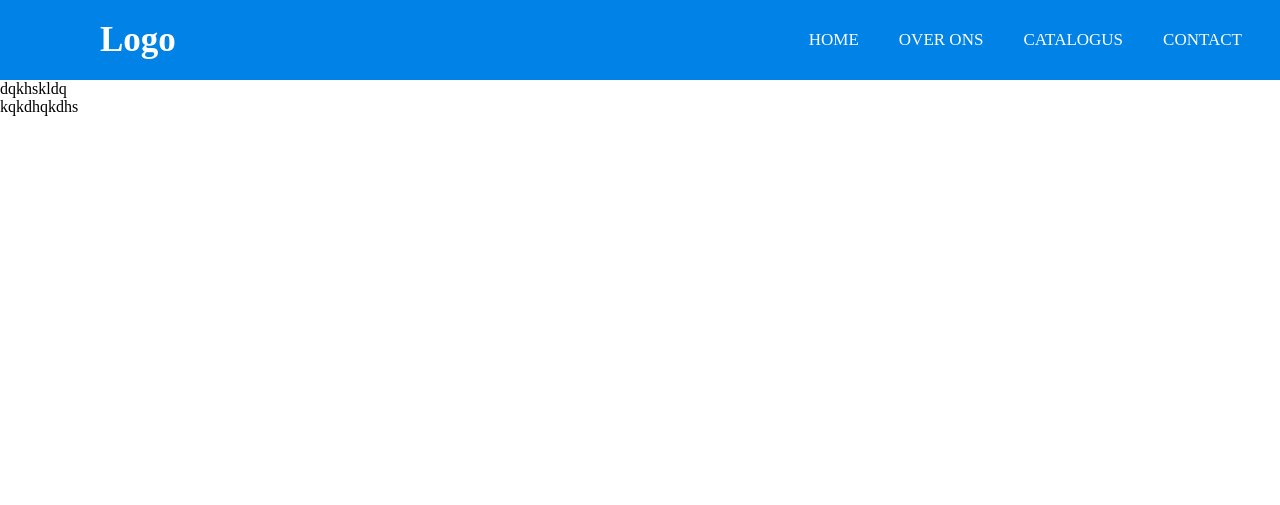
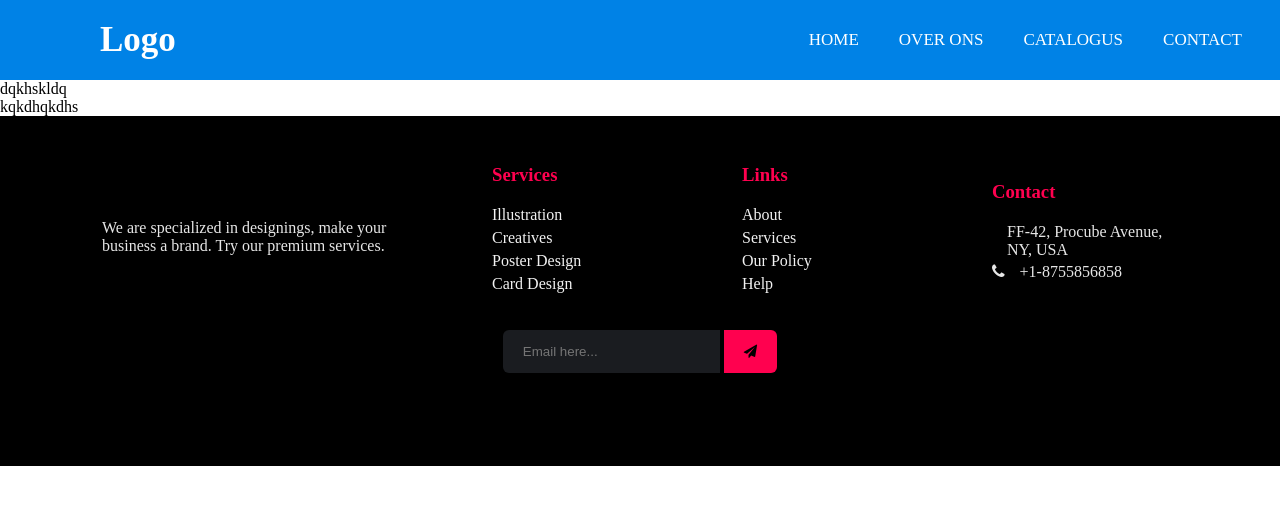
Before and after one commit to Kelly257/Eindwerk-Kelly2024, a PHP site: page /home.html in a window 1280 px wide. Shown: the top 505 px of the page. Run offline with PHP 8.4, Linux system fonts and the light colour scheme.

Commit message:
dsds
dsfksuhfks

```diff
--- a/css/style.css
+++ b/css/style.css
@@ -58,3 +58,147 @@ a:hover{
     cursor: pointer;
 
 }
+/*************************************************FOOTER******************* */
+footer{
+    background-color: #000000ff;
+    position: relative;
+    width: 100%;
+    min-height: 350px;
+    padding: 3rem 1rem;
+}
+.container {
+   max-width: 1140px;
+   margin: 0 auto;
+   display: flex;
+   justify-content: center;
+   align-items: center;
+   flex-direction: column;
+
+
+}
+.row{
+   display: flex;
+   justify-content: space-between;
+   align-items: center;
+}
+
+.col{
+   min-width: 250px;
+   color:#f2f2f2f2;
+   font-family: poppins;
+   padding:0 2rem;
+}
+.col .logo{
+   width: 100px;
+   margin-bottom:25px;
+}
+.col h3{
+   color:#ff014fff;
+   margin-bottom: 20px;
+   position: relative;
+   cursor: pointer;
+}
+.col h3::after{
+   content: '';
+   height:3px;
+   width:0px;
+   background-color: #ff014fff;
+   position: absolute;
+   bottom: 0;
+   left:0;
+   transition: 0.3s ease;
+
+}
+.col h3:hover::after{
+   width:30px
+}
+.col .social a i{
+   color:#ff014fff;
+   margin-top:2rem;
+   margin-right: 5px;
+   transition: 0.3s ease;
+}
+.col .social a i:hover{
+   transform: scale(1.5);
+   filter:grayscale(25);
+}
+.col .links a{
+   display: block;
+   text-decoration: none;
+   color:#f2f2f2;
+   margin-bottom: 5px;
+   position: relative;
+   transition: 0.3s ease;
+}
+.col .links a::before{
+   content:'';
+   height: 16px;
+   width:3px;
+   position: absolute;
+   top:5px;
+   left:-10px;
+   background-color: #ff014fff;
+   transition: 0.5s ease;
+   opacity: 0;
+}
+.col .links a:hover::before{
+   opacity: 1;
+}
+.col .links a:hover{
+   transform: translateX(-8px);
+   color:#ff014fff;
+}
+.col .contact-details{
+   display: inline-flex;
+   justify-content: space-between;
+}
+.col .contact-details i{
+   margin-right:15px;
+}
+.row .form{
+   display: flex;
+   justify-content: center;
+   align-items: center;
+   padding:2rem 0;
+}
+.row .form input{
+   background-color: #1a1c20ff;
+   border:0;
+   outline:none;
+   padding:14px 20px;
+   border-radius: 6px;
+   border-top-right-radius: 0;
+   border-bottom-right-radius: 0;
+}
+.form button{
+   padding:14px 20px;
+   border:0;
+   border-radius: 6px;
+   border-top-left-radius: 0;
+   border-bottom-left-radius: 0;
+   background-color: #ff014fff;
+}
+
+/********** Responsive Design ********/
+@media(max-width:900px)
+{
+ .row{
+   flex-direction: column;
+ }
+ .col{
+   width: 100%;
+   text-align: left;
+   margin-bottom: 25px;
+ }
+}
+@media(max-width:768px)
+{
+ .row{
+   flex-direction: column;
+ }
+ .col{
+   width: 100%;
+   text-align: left;
+   margin-bottom: 20px;
+ }
+}
--- a/home.html
+++ b/home.html
@@ -5,7 +5,7 @@
     <meta name="viewport" content="width=device-width, initial-scale=1.0">
    <link rel="stylesheet" href="css/style.css">
    <link rel="stylesheet" href="https://cdnjs.cloudflare.com/ajax/libs/font-awesome/4.7.0/css/font-awesome.min.css">
-    <!-- <link rel="stylesheet" href="https://cdnjs.cloudflare.com/ajax/libs/font-awesome/5.15.4/css/all.min.css">
+    <!--
     <link href="https://cdn.jsdelivr.net/npm/bootstrap@5.3.3/dist/css/bootstrap.min.css" rel="stylesheet" integrity="sha384-QWTKZyjpPEjISv5WaRU9OFeRpok6YctnYmDr5pNlyT2bRjXh0JMhjY6hW+ALEwIH" crossorigin="anonymous">
     <script src="https://cdn.jsdelivr.net/npm/bootstrap@5.3.3/dist/js/bootstrap.bundle.min.js" integrity="sha384-YvpcrYf0tY3lHB60NNkmXc5s9fDVZLESaAA55NDzOxhy9GkcIdslK1eN7N6jIeHz" crossorigin="anonymous"></script> -->
     <title>Elegant-Holorges</title>
@@ -63,5 +63,75 @@ dqkhskldq
 kqkdhqkdhs
 </div>
 
+
+
+
+
+
+<!-------------------------------footer---------------------------------------------->
+<footer>
+    <div class="container">
+        <div class="row">
+              <div class="col" id="company">
+                  <img src="" alt="" class="logo">
+                  <p>
+                    We are specialized in designings, make your business a brand.
+                    Try our premium services.
+                  </p>
+                  <div class="social">
+                    <a href="#"><i class="fab fa-facebook"></i></a>
+                    <a href="#"><i class="fab fa-instagram"></i></a>
+                    <a href="#"><i class="fab fa-youtube"></i></a>
+                    <a href="#"><i class="fab fa-twitter"></i></a>
+                    <a href="#"><i class="fab fa-linkedin"></i></a>
+                  </div>
+              </div>
+
+
+              <div class="col" id="services">
+                 <h3>Services</h3>
+                 <div class="links">
+                    <a href="#">Illustration</a>
+                    <a href="#">Creatives</a>
+                    <a href="#">Poster Design</a>
+                    <a href="#">Card Design</a>
+                 </div>
+              </div>
+
+              <div class="col" id="useful-links">
+                 <h3>Links</h3>
+                 <div class="links">
+                    <a href="#">About</a>
+                    <a href="#">Services</a>
+                    <a href="#">Our Policy</a>
+                    <a href="#">Help</a>
+                 </div>
+              </div>
+
+              <div class="col" id="contact">
+                  <h3>Contact</h3>
+                  <div class="contact-details">
+                     <i class="fa fa-location"></i>
+                     <p>FF-42, Procube Avenue, <br> NY, USA</p>
+                  </div>
+                  <div class="contact-details">
+                     <i class="fa fa-phone"></i>
+                     <p>+1-8755856858</p>
+                  </div>
+              </div>
+        </div>
+
+        <div class="row">
+              <div class="form">
+                <form action="">
+                    <input type="text" placeholder="Email here...">
+                    <button><i class="fa fa-paper-plane"></i></button>
+                </form>
+              </div>
+        </div>
+
+    </div>
+ </footer>
+
 </body>
 </html>
```
